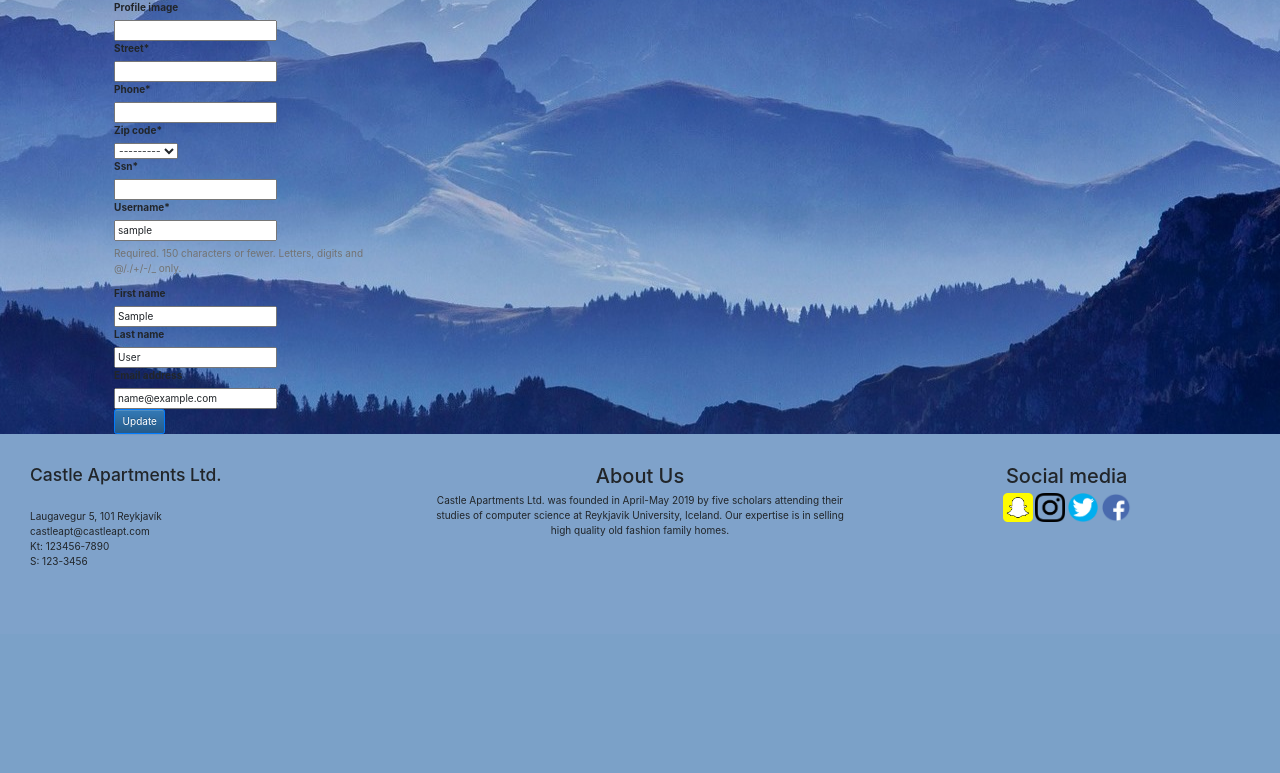
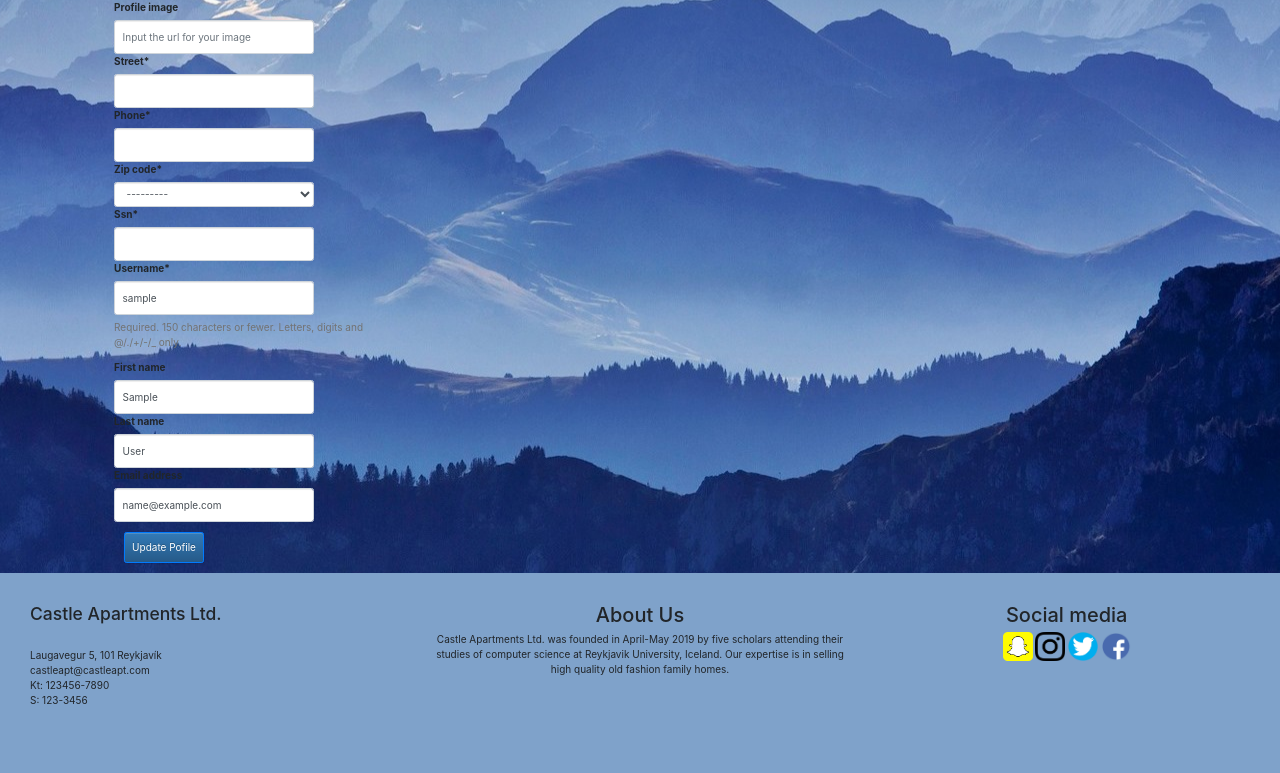
Before and after one commit to ArnthorDj/CastleApartments, a Django app: page /user/profile in a window 1280 px wide. Shown: the part 472-1245 px from the top of the page. Before the commit the page ends 1037 px from the top, so only its background shows below. Run offline with Django 3.2, Linux system fonts and the light colour scheme; the visitor is signed in with stand-in values (Sample User, id 1); data comes from the database, SQL or seed files in the repository; data that the repository does not hold is empty; some libraries are stand-ins or nearby versions.

Commit message:
laga profile form

```diff
--- a/RealEstate/urls.py
+++ b/RealEstate/urls.py
@@ -8,8 +8,8 @@ urlpatterns = [
     path("pay/<int:id>", views.payment_information, name="payment_information_index"),
     path("pay/<int:id>/confirmation/", views.payment_confirmation, name="payment_confirmation"),
     path("pay/<int:id>/bought/", views.bought_real_estate, name="bought"),
-    path("add/", views.add_real_estate_images, name="real_estate_image"),
-    path("add_images/<int:id>", views.add_real_estate, name="add_real_estate_index"),
+    path("add/", views.add_real_estate, name="add_real_estate_index"),
+    path("add_images/<int:id>", views.add_real_estate_images, name="real_estate_image"),
     # path("add/confirmation/", views.addRealEstateConfirmation, name="add_real_estate_confirmation"),
     # path("your_real_estate/", views.yourRealEstate, name="your_real_estate"),
     path("zip/", views.real_estate_zip, name="real_estate_zip"),
--- a/User/forms/profile_form.py
+++ b/User/forms/profile_form.py
@@ -9,9 +9,16 @@ class ProfileForm(ModelForm):
         exclude = ["id", "user"]
 
         widgets = {
-            "profile_image": widgets.TextInput(),
-            "phone": widgets.TextInput()
+            "profile_image": widgets.TextInput(attrs={'class': 'form-control', 'style': 'max-width: 20em','placeholder':'Input the url for your image'}),
+            "phone": widgets.TextInput(attrs={'class': 'form-control', 'style': 'max-width: 20em'}),
+            "street": widgets.TextInput(attrs={'class': 'form-control', 'style': 'max-width: 20em'}),
+            "zip_code": widgets.Select(attrs={'class': 'form-control', 'style': 'max-width: 20em'}),
+            "ssn": widgets.TextInput(attrs={'class': 'form-control', 'style': 'max-width: 20em'})
         }
+
+
+
+
 
 
 class AuthUser(ModelForm):
@@ -20,7 +27,8 @@ class AuthUser(ModelForm):
         exclude = ['id', 'password', 'last_login', 'is_superuser', 'is_staff', 'is_active', 'date_joined',
                    'user_permissions', 'groups']
         widgets = {
-            "first_name": widgets.TextInput(),
-            "last_name": widgets.TextInput(),
-            "email": widgets.TextInput(),
+            "username": widgets.TextInput(attrs={'class': 'form-control', 'style': 'max-width: 20em'}),
+            "first_name": widgets.TextInput(attrs={'class': 'form-control', 'style': 'max-width: 20em'}),
+            "last_name": widgets.TextInput(attrs={'class': 'form-control', 'style': 'max-width: 20em'}),
+            "email": widgets.TextInput(attrs={'class': 'form-control', 'style': 'max-width: 20em'}),
         }
--- a/static/CSS/base.css
+++ b/static/CSS/base.css
@@ -261,3 +261,14 @@ footer .footer-right {
     justify-content: center;
 
 }
+
+/*Css for contact_us*/
+
+.contact{
+    padding-left: 50px;
+}
+
+#btn-update-profile{
+    padding: 7px;
+    margin: 10px;
+}
--- a/templates/User/profile.html
+++ b/templates/User/profile.html
@@ -15,7 +15,7 @@
             {% csrf_token %}
                 {{ profile_form|crispy }}
                 {{ auth_user_form|crispy }}
-            <button type="submit" class="btn btn-primary">Update</button>
+            <button type="submit" class="btn btn-primary" id="btn-update-profile">Update Pofile</button>
             </form>
         </div>
       </div>
```
Also changed, not shown: templates/ContactUs/index.html (+4 -3 lines).
